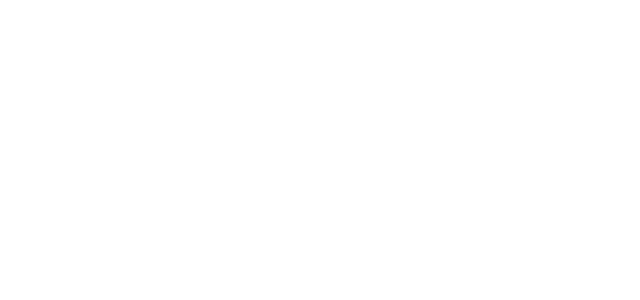
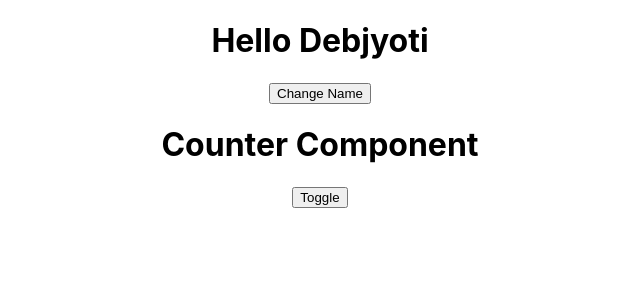
Before and after one commit to mrdbcse/React-Tutorial, a React (Create React App) app: page / in a window 1280 px wide. Shown: the top 300 px of the page, without its empty margins (320-960 px from the left). Built offline with nearby package versions, Linux system fonts and the light colour scheme.

Commit message:
LifeCycleMethods

```diff
--- a/src/App.js
+++ b/src/App.js
@@ -10,50 +10,52 @@
 // import CState from "./Components/CState";
 // import FState from "./Components/FState";
 
-const App = () => {
-  // const getData = () => {
-  //   console.log("Function from App.js");
+// const App = () => {
+//   // const getData = () => {
+//   //   console.log("Function from App.js");
+//   // };
+//   return (
+//     <div className='App'>
+//       {/* <FState /> */}
+//       {/* <FProps name="Anil" email="anil@email.com" /> */}
+//       {/* <FProps name="Bimal" email="bimal@email.com" /> */}
+//       {/* <User /> */}
+//       {/* <HideShow /> */}
+//       {/* <HandleForm /> */}
+//       {/* <ConditionalRendering /> */}
+//       {/* <BasicFormValidation /> */}
+//       {/* <FuncAsProps data={getData} /> */}
+//     </div>
+//   );
+// };
+
+// export default App;
+
+import React, { Component } from "react";
+import LifeCycleMethods from "./Components/LifeCycleMethods";
+
+export default class App extends Component {
+  // constructor() {
+  //   super();
+  //   console.log("Inside Constructor");
+  //   this.state = {
+  //     name: "Debjyoti",
+  //   };
+  // }
+  // changeName = () => {
+  //   this.setState({
+  //     name: "Amit",
+  //   });
   // };
-  return (
-    <div className='App'>
-      {/* <FState /> */}
-      {/* <FProps name="Anil" email="anil@email.com" /> */}
-      {/* <FProps name="Bimal" email="bimal@email.com" /> */}
-      {/* <User /> */}
-      {/* <HideShow /> */}
-      {/* <HandleForm /> */}
-      {/* <ConditionalRendering /> */}
-      {/* <BasicFormValidation /> */}
-      {/* <FuncAsProps data={getData} /> */}
-    </div>
-  );
-};
-
-export default App;
-
-// import React, { Component } from "react";
-
-// export default class App extends Component {
-//   constructor() {
-//     super();
-//     this.state = {
-//       name: "Debjyoti",
-//     };
-//   }
-//   changeName = () => {
-//     this.setState({
-//       name: "Amit",
-//     });
-//   };
-//   render() {
-//     return (
-//       <div>
-//         <div>
-//           {/* <CState /> */}
-//           <CProps name={this.state.name} role='SDT' />
-//           <button onClick={() => this.changeName()}>Change Name</button>
-//         </div>
-//       </div>
-//     );
-//   }
-// }
+  render() {
+    console.log("Inside Render Method in App.js");
+    return (
+      <div className='App'>
+        {/* <CState /> */}
+        {/* <CProps name={this.state.name} role='SDT' /> */}
+        {/* <button onClick={() => this.changeName()}>Change Name</button> */}
+        <LifeCycleMethods />
+      </div>
+    );
+  }
+}
--- /dev/null
+++ b/src/Components/Counter.js
@@ -0,0 +1,14 @@
+import React, { Component } from "react";
+
+export default class Counter extends Component {
+  constructor() {
+    super();
+    console.log("Inside constructor in  Counter.js");
+  }
+  componentWillUnmount = () => {
+    console.log("Inside componentWillUnmount Method in Counter.js");
+  };
+  render() {
+    return <h1>Counter Component</h1>;
+  }
+}
--- /dev/null
+++ b/src/Components/LifeCycleMethods.js
@@ -0,0 +1,52 @@
+import React, { Component } from "react";
+import Counter from "./Counter";
+
+export default class LifeCycleMethods extends Component {
+  constructor() {
+    super();
+    console.log("Inside Constructor in LifeCycleMethods.js");
+    this.state = {
+      name: "Debjyoti",
+      show: true,
+    };
+  }
+  componentDidMount = () => {
+    console.log("Inside componentDidMount Method in LifeCycleMethods.js");
+  };
+  shouldComponentUpdate = () => {
+    console.log("Inside shouldComponentUpdate Method in LifeCycleMethods.js");
+    return true;
+    // if return statement is true then componentDidUpdate method is invoked
+    // else componentDidUpdate method will not invoked
+  };
+  componentDidUpdate = (prevProps, prevState, snapShot) => {
+    console.log("Inside componentDidUpdate Method in LifeCycleMethods.js");
+    console.log("Previous State:" + prevState.name);
+    // if (prevState.name === this.state.name) {
+    //   alert("Data is already same!!!");
+    // }
+    console.log("Snapshot:" + snapShot);
+  };
+  changeName = () => {
+    this.setState({
+      name: "Amit",
+    });
+  };
+  render() {
+    console.log("Inside Render Method in LifeCycleMethods.js");
+    return (
+      <div>
+        {/* <h1>LIFE CYCLE METHODS</h1> */}
+        <h1>Hello {this.state.name}</h1>
+        <button onClick={() => this.changeName()}>Change Name</button>
+        {this.state.show ? <Counter /> : <h1>LIFE CYCLE METHODS</h1>}
+        <button onClick={() => this.setState({ show: !this.state.show })}>
+          Toggle
+        </button>
+        {console.log(
+          "Inside return statement of render method in LifeCycleMethods.js "
+        )}
+      </div>
+    );
+  }
+}
```
Also changed, not shown: 1 other file (tests, documents, lock files or other folders).
